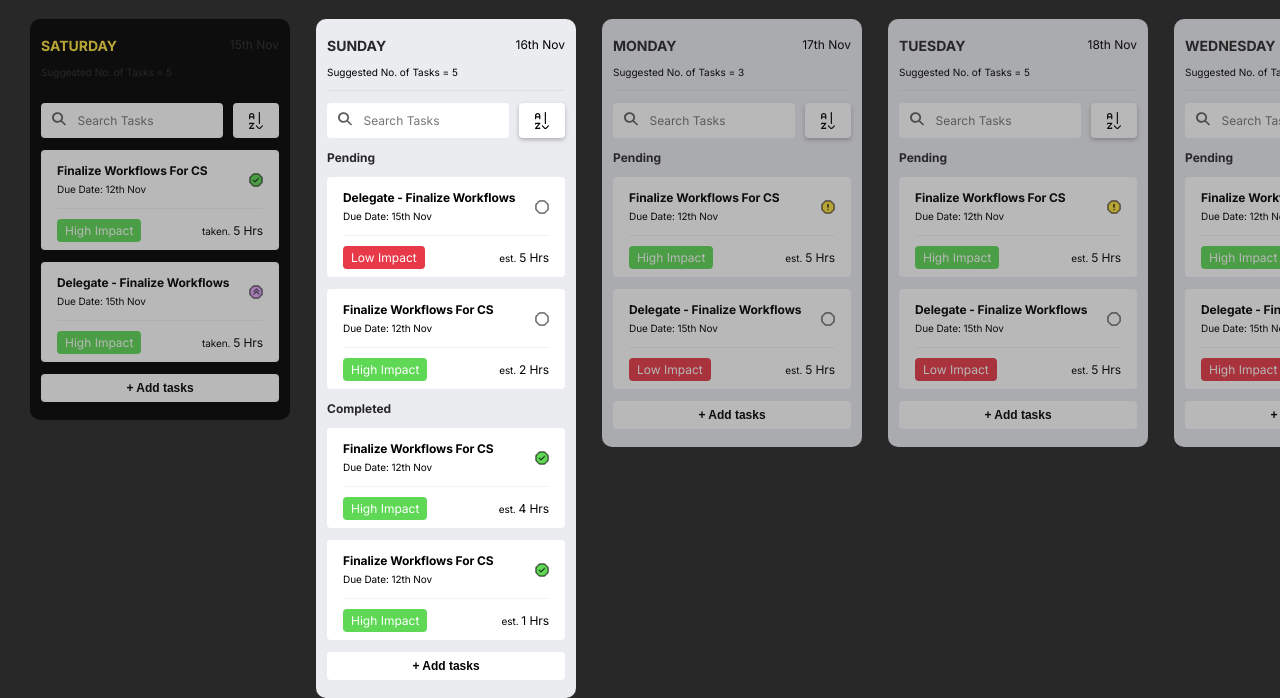
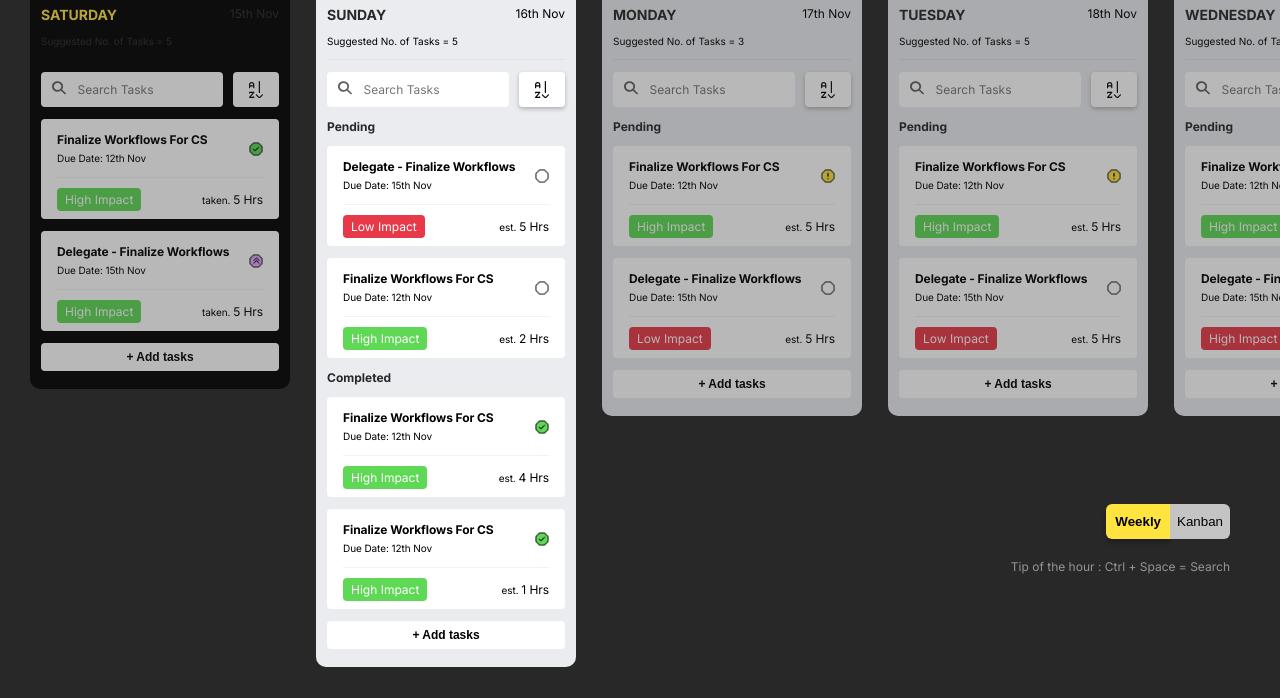
Before and after one commit to Asif-newaz/deliveryHobe-task, a website: page index.html in a window 1280 px wide. Shown: the part 176-874 px from the top of the page. After the commit the page ends 843 px from the top, so only its background shows below. Drawn offline with Linux system fonts and the light colour scheme.

Commit message:
complete float button

```diff
--- a/sass/_base.scss
+++ b/sass/_base.scss
@@ -11,11 +11,15 @@
 
 $color-gray: #282828;
 
+$color-gray-light: #c4c4c4;
+
 $color-card-background: #EBECF0;
 
 $color-nav: #fcfcfc;
 
 $color-nav-heading: #1f1f1f;
+
+
 
 // SASS variables for breakpoint
 $bp-largest: 105em;
--- a/sass/_components.scss
+++ b/sass/_components.scss
@@ -1,3 +1,56 @@
+// Float box
+.float-box {
+    position: fixed;
+    top: 85vh;
+    right: 5rem;
+
+    display: flex;
+    flex-direction: column;
+    align-items: flex-end;
+}
+
+.float-button {
+    color: $color-gray;
+    font-size: 1.2rem;
+    margin-bottom: 2rem;
+
+    display: inline-flex;
+
+    &__utility {
+        display: inline-block;
+        border: none;
+        outline: none;
+
+        &:focus {
+            outline: none;
+        }
+    }
+
+    &__left {
+        background-color: $color-yellow;
+        box-shadow: 0px 4px 4px rgba(0, 0, 0, 0.25);
+        padding: 1rem 0.9rem;
+        font-weight: 700;
+        border-top-left-radius: 6px;
+        border-bottom-left-radius: 6px;
+    }
+
+    &__right {
+        background-color: $color-gray-light;
+        padding: 1rem 0.7rem;
+        font-weight: 400;
+        border-top-right-radius: 6px;
+        border-bottom-right-radius: 6px;
+    }
+}
+
+.float-text {
+    font-size: 1.2rem;
+    font-weight: 400;
+    color: $color-white;
+    opacity: 0.5;
+}
+
 // Card
 .card-item {
     background-color: $color-card-background;
@@ -122,8 +175,8 @@
         width: 20%;
         border: none;
         border-radius: 4px;
-        padding: .9rem 1px;
-        box-shadow: 0 2px 4px rgba($color-black, .25);
+        padding: 0.9rem 1px;
+        box-shadow: 0 2px 4px rgba($color-black, 0.25);
         background-color: $color-white;
 
         display: flex;
@@ -135,7 +188,6 @@
         }
 
         &-img-box {
-
             img {
                 display: block;
             }
@@ -151,7 +203,6 @@
         &-img--2 {
             margin-top: 2px;
         }
-
     }
 
     // Card Heading
@@ -201,7 +252,6 @@
             &-date {
                 font-weight: 400;
                 font-size: 1rem;
-
             }
 
             &-right {
@@ -214,7 +264,6 @@
             &-img {
                 width: 100%;
             }
-
         }
 
         &-bottom {
@@ -222,9 +271,11 @@
             justify-content: space-between;
             align-items: center;
 
-            &-left {}
+            &-left {
+            }
 
-            &-right {}
+            &-right {
+            }
 
             &-text {
                 font-weight: 400;
@@ -244,7 +295,7 @@
         &-btn-primary:link,
         &-btn-primary:visited {
             display: inline-block;
-            padding: .4rem .8rem;
+            padding: 0.4rem 0.8rem;
             font-size: 1.2rem;
             font-weight: 400;
             color: $color-white;
@@ -257,20 +308,22 @@
         &-btn-secondary:visited {
             background-color: $color-secondary;
         }
-
-
     }
 
     &__cta-button {
         display: block;
         margin-top: 1.2rem;
         width: 100%;
-        padding: .7rem 0;
+        padding: 0.7rem 0;
         border: none;
         border-radius: 4px;
         background-color: $color-white;
         color: $color-black;
         font-weight: 700;
         font-size: 1.2rem;
+
+        &:focus {
+            outline: none;
+        }
     }
 }
```
Also changed, not shown: css/style.css.
